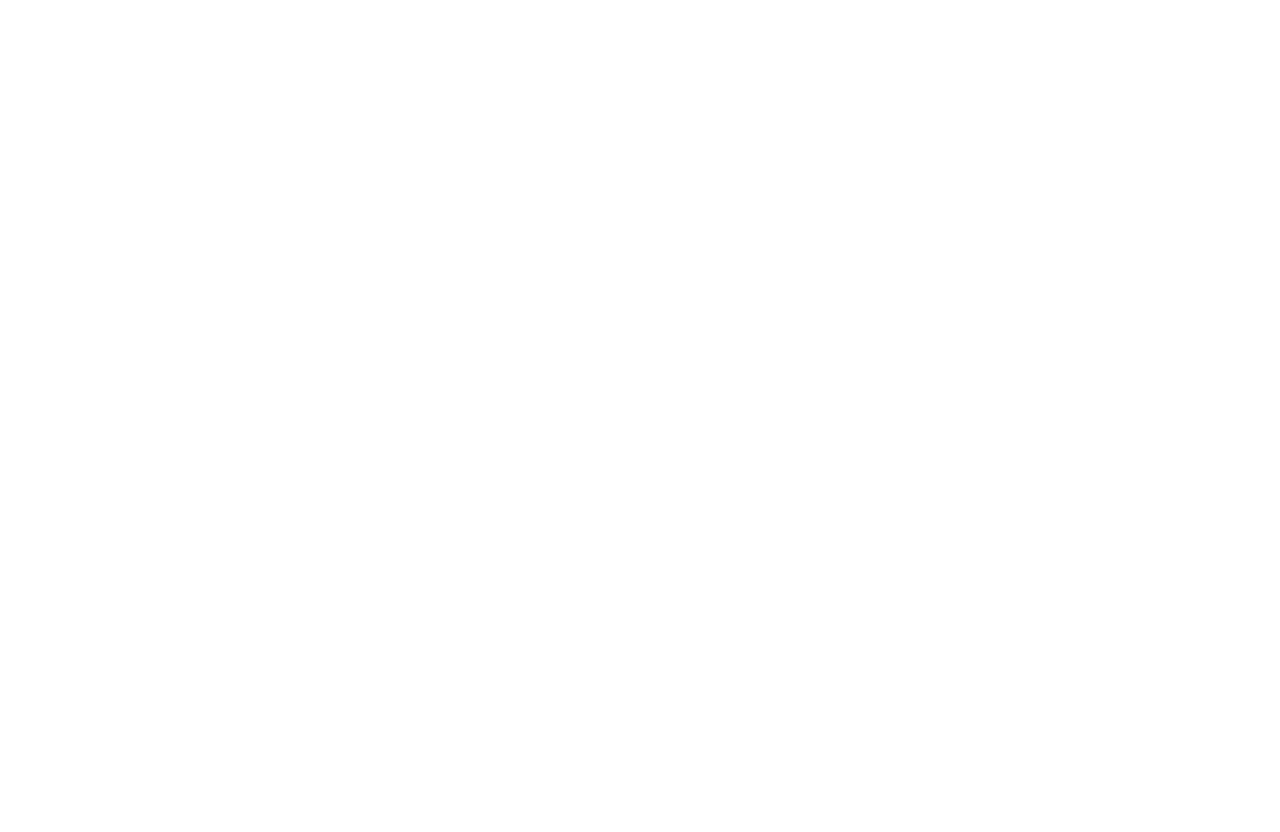
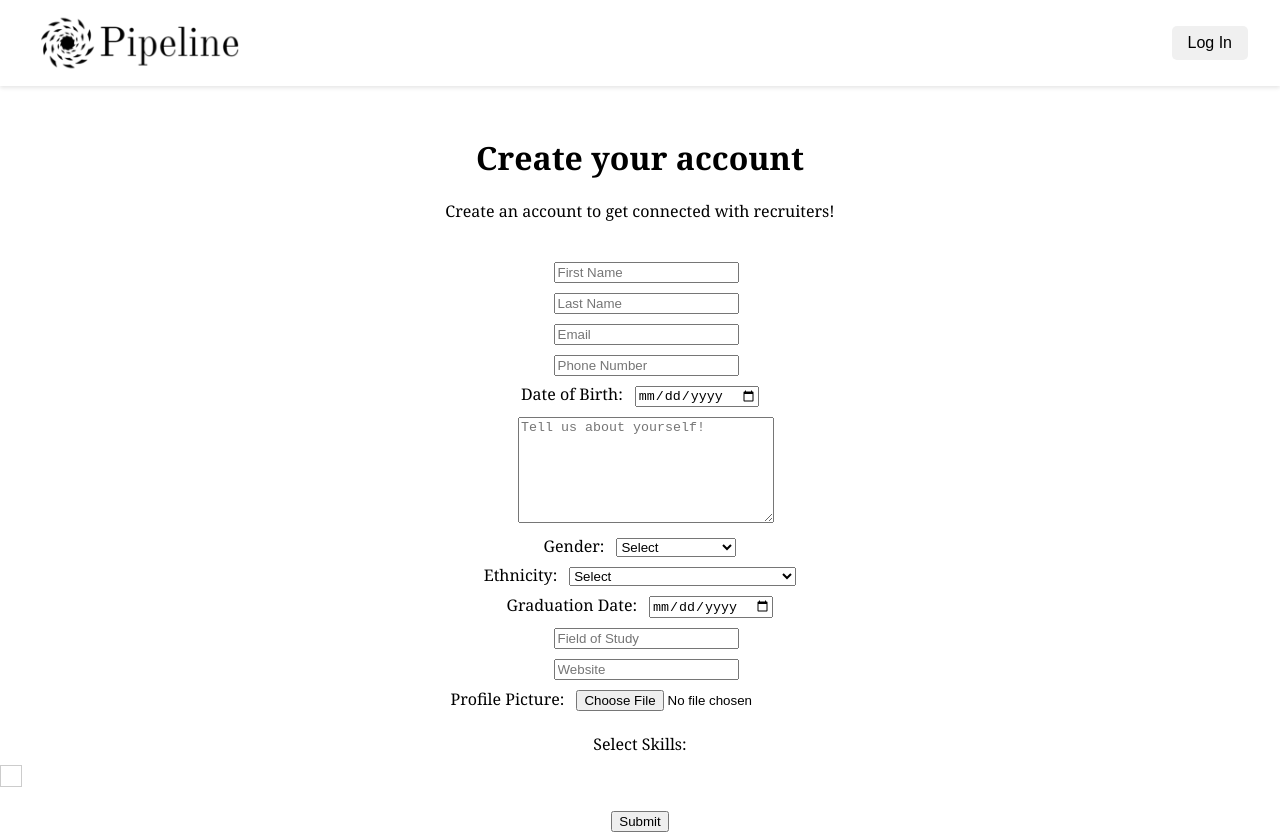
Before and after one commit to edisonrhuang/Pipeline, a React (Create React App) app in the folder frontend/: page /employercreate in a window 1280 px wide. Before the commit this address had no page. Before the commit the page ends 800 px from the top, so only its background shows below. Built offline with nearby package versions, Linux system fonts and the light colour scheme.

Commit message:
added create employee route

```diff
--- a/frontend/src/App.js
+++ b/frontend/src/App.js
@@ -4,6 +4,7 @@
 import CandidateSearch from "./pages/CandidateSearch"
 import CandidateDashboard from "./pages/CandidateDashboard"
 import CandidateProfile from "./pages/CandidateProfile"
+import EmployerCreate from "./pages/EmployerCreate"
 import EmployerProfile from "./pages/EmployerProfile"
 import EmployerUpdate from "./pages/EmployerUpdate"
 import CandidateUpdate from "./pages/CandidateUpdate"
@@ -27,8 +28,8 @@
         <Route path="/candidateupdate" element={<CandidateUpdate />} />
         <Route path="/employerprofile" element={<EmployerProfile />} />
         <Route path="/employerupdate" element={<EmployerUpdate />} />
+        <Route path="/employercreate" element={<EmployerCreate />} />
         <Route path="/candidatecard" element={<EmployerUpdate />} />
-
         <Route path="/login" element={<Login />} />
 
       </Routes>
```
